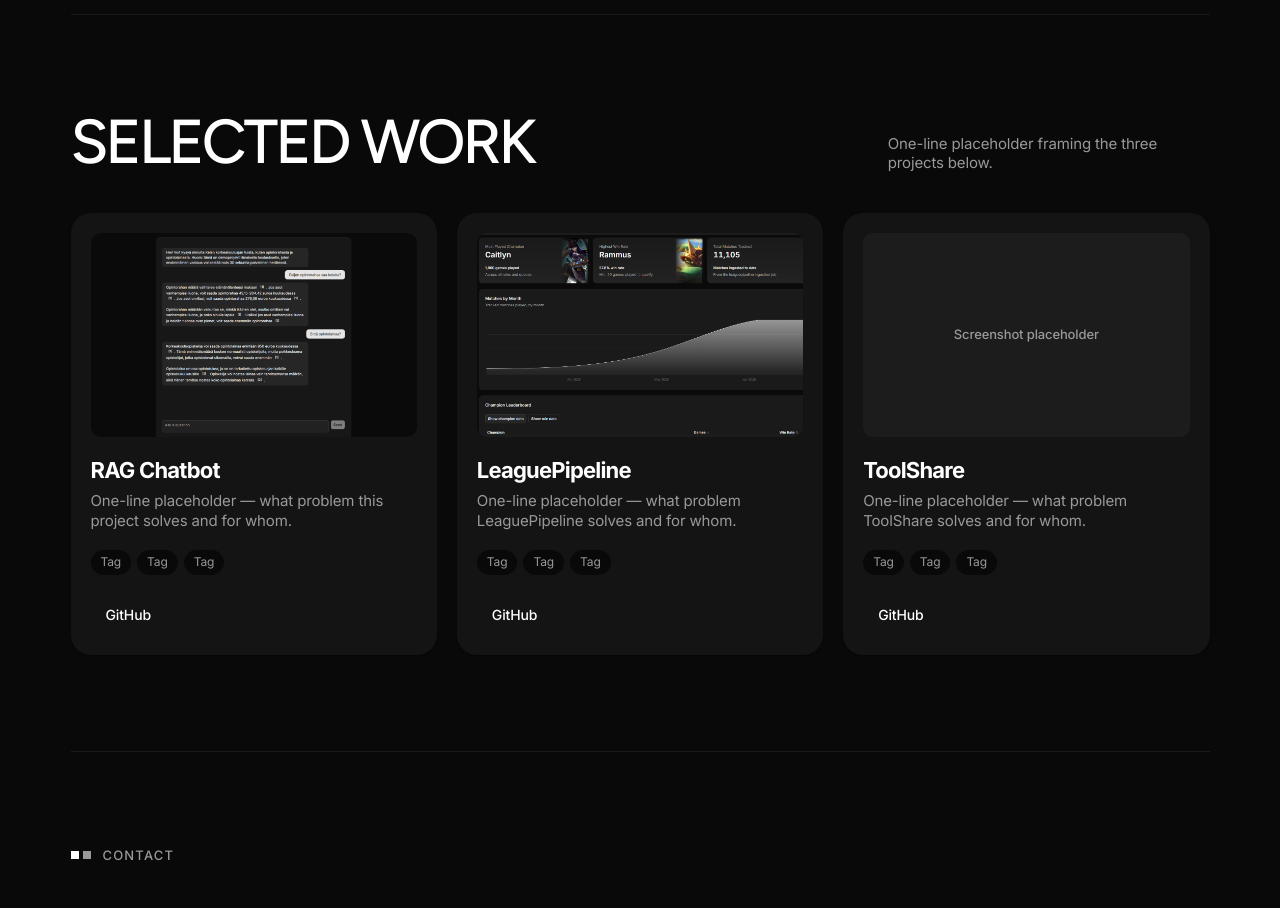
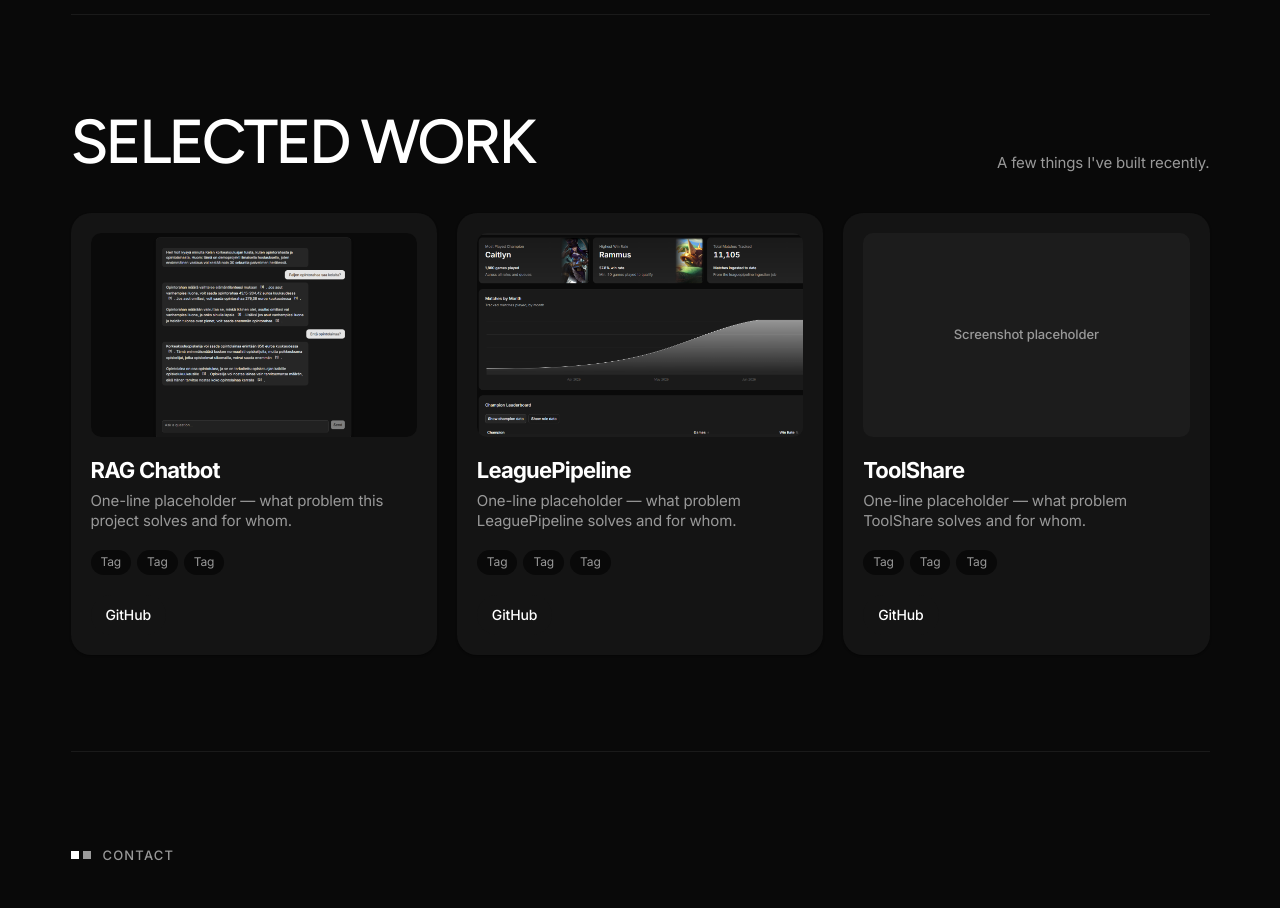
Before and after one commit to emilmanninen/Portfoliowebsite, a Next.js app: page / in a window 1280 px wide. Shown: the part 1260-2168 px from the top of the page. Built offline with nearby package versions, Linux system fonts and the light colour scheme.

Commit message:
feat: updated selected work spot

```diff
--- a/src/components/sections/Contact.tsx
+++ b/src/components/sections/Contact.tsx
@@ -1,8 +1,7 @@
 import Button from "@/components/ui/Button";
 
 // Ported from the "contact" section of Developer Portfolio.dc.html. Per CLAUDE.md this is
-// mailto + external profile links only — no contact form. LinkedIn and the CV file are still
-// placeholders.
+// mailto + external profile links only — no contact form. The CV file is still a placeholder.
 export default function Contact() {
   return (
     <section
@@ -28,7 +27,7 @@ export default function Contact() {
         <Button size="lg" variant="secondary" href="https://github.com/emilmanninen">
           GitHub
         </Button>
-        <Button size="lg" variant="secondary" href="#">
+        <Button size="lg" variant="secondary" href="https://www.linkedin.com/in/emil-manninen-78680129b/">
           LinkedIn
         </Button>
         <Button size="lg" href="#">
--- a/src/components/sections/Projects.tsx
+++ b/src/components/sections/Projects.tsx
@@ -15,7 +15,7 @@ export default function Projects() {
       <div className="flex flex-wrap items-end justify-between gap-[30px]">
         <h2 className="t-display-lg uppercase">Selected work</h2>
         <p className="t-body text-[var(--ink-muted)] max-w-[34ch]">
-          One-line placeholder framing the three projects below.
+          A few things I&apos;ve built recently.
         </p>
       </div>
 
```
